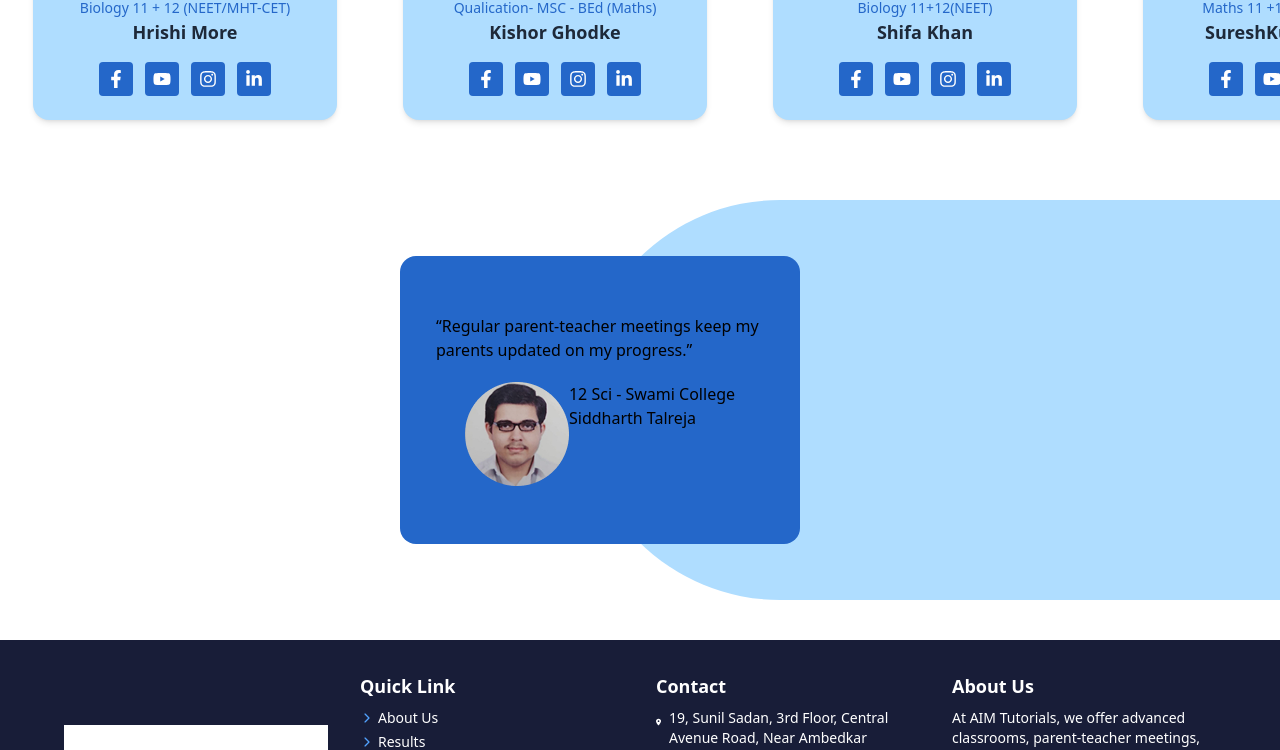
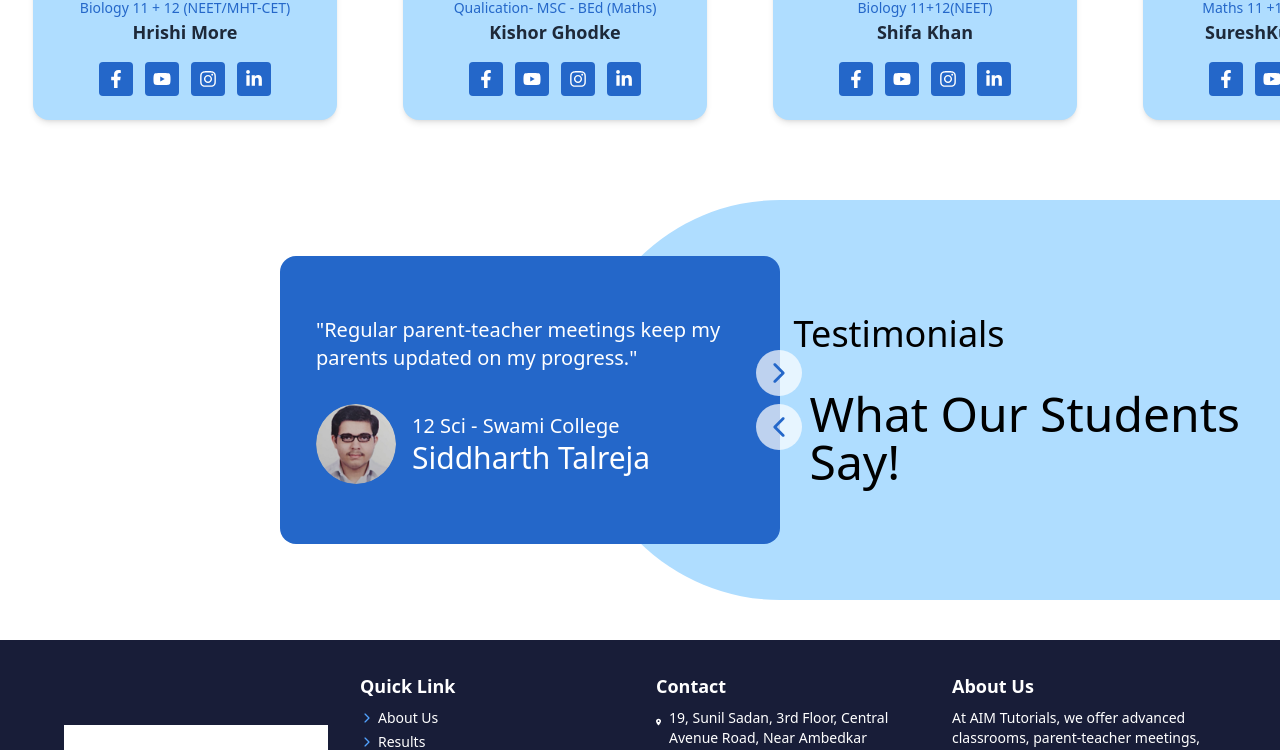
Before and after one commit to Code4Bharat1/AIIMS-Frontend, a Next.js app: page / in a window 1280 px wide. Shown: the part 1691-2441 px from the top of the page. Built offline with nearby package versions, Linux system fonts and the light colour scheme.

Commit message:
Updated Testimonials, WhyChooseUs, GalleryImg, InstructorProfileCard and Home

```diff
--- a/src/app/gallery/page.jsx
+++ b/src/app/gallery/page.jsx
@@ -1,12 +1,14 @@
 import Hero from "@/components/Hero";
 import Navbar from "@/components/layout/Navbar";
 import GalleryImg from "@/components/gallery/GalleryImg";
+import Footer from "@/components/layout/Footer";
 const page = () => {
   return (
     <div>
-        <Navbar/>
-        <Hero heading1="Gallery"/>
-        <GalleryImg/>
+      <Navbar />
+      <Hero heading1="Gallery" />
+      <GalleryImg />
+      <Footer />
     </div>
   );
 }
--- a/src/components/InstructorsProfileCard.jsx
+++ b/src/components/InstructorsProfileCard.jsx
@@ -10,7 +10,7 @@ export default function TeacherCard({ image, name, education, social }) {
   return (
     <div className="w-[300px] sm:w-[320px] md:w-[338px] h-[426px] relative text-center flex flex-col items-center shrink-0">
       {/* Circular Image */}
-      <div className="relative w-[200px] sm:w-[220px] md:w-[240px] h-[200px] sm:h-[220px] md:h-[240px] border-1 border-[#AFDDFF] rounded-full overflow-hidden z-10 transition-transform duration-300 ease-in-out hover:scale-105">
+      <div className="relative w-[200px] sm:w-[220px] md:w-[240px] h-[200px] sm:h-[220px] md:h-[240px] border-2 border-[#AFDDFF] rounded-full overflow-hidden z-10 transition-all duration-500 ease-in-out hover:-translate-y-5 ">
         <Image
           src={image}
           alt={name}
--- a/src/components/Testimonials.jsx
+++ b/src/components/Testimonials.jsx
@@ -1,23 +1,107 @@
 "use client";
 
+import { useState, useEffect } from "react";
+import { IoIosArrowForward, IoIosArrowBack } from "react-icons/io";
+import { motion, AnimatePresence } from "framer-motion";
+
+const testimonialsData = [
+    {
+        imgPath: "/s1.png",
+        name: "Siddharth Talreja",
+        clg: "12 Sci - Swami College",
+        review: "Regular parent-teacher meetings keep my parents updated on my progress.",
+    },
+    {
+        imgPath: "/s2.png",
+        name: "Adnan Khan",
+        clg: "12 Sci - AFAC College",
+        review: "The technologically advanced classrooms make learning so much fun and effective!",
+    },
+    {
+        imgPath: "/s3.png",
+        name: "Shreya Mishra",
+        clg: "12 Sci - Somaiya College",
+        review: "The personal attention I receive here helps me understand everything better.",
+    },
+];
+
 const Testimonials = () => {
+    const [index, setIndex] = useState(0);
+    const current = testimonialsData[index];
+
+    // Auto-rotate testimonials every 5 seconds
+    useEffect(() => {
+        const interval = setInterval(() => {
+            setIndex((prev) => (prev === testimonialsData.length - 1 ? 0 : prev + 1));
+        }, 1500);
+        return () => clearInterval(interval);
+    }, []);
+
+    const prevTestimonial = () => {
+        setIndex((prev) => (prev === 0 ? testimonialsData.length - 1 : prev - 1));
+    };
+
+    const nextTestimonial = () => {
+        setIndex((prev) => (prev === testimonialsData.length - 1 ? 0 : prev + 1));
+    };
+
     return (
         <div className="flex justify-end relative mb-10">
-            {/* Blue rounded div */}
-            <div className="flex bg-[#AFDDFF] h-[400px] w-[700px] rounded-l-full relative z-10"></div>
+            {/* Blue background div */}
+            <div className="flex bg-[#AFDDFF] h-[400px] w-[700px] rounded-l-full relative z-10 items-center justify-between px-10">
+                <div className="flex-1" />
+                <div className="flex flex-col gap-9">
+                    <h1 className="text-4xl">Testimonials</h1>
+                    <p className="text-5xl text-left font-medium ml-4">
+                        What Our Students <br /> Say!
+                    </p>
+                </div>
+            </div>
 
-            {/* Red overlapping div */}
-            <div className="absolute left-[calc(100%-880px)] top-1/2 -translate-y-1/2 w-[400px] h-72 bg-[#2467C9] z-20 rounded-2xl flex flex-col justify-center items-center gap-5 p-9">
-                <div>
-                    “Regular parent-teacher meetings keep my parents updated on my progress.”
-                </div>
-                <div className="flex">
-                    <img src="/s1.png" alt="" />
-                    <div>
-                        <p>12 Sci - Swami College</p>
-                        <p>Siddharth Talreja</p>
-                    </div>
-                </div>
+            {/* Red testimonial card */}
+            <div className="absolute left-[calc(100%-1000px)] top-1/2 -translate-y-1/2 w-[500px] h-72 bg-[#2467C9] z-20 rounded-2xl flex flex-col justify-center items-start gap-8 p-9 text-white overflow-hidden">
+                <AnimatePresence mode="wait">
+                    <motion.div
+                        key={index}
+                        initial={{ opacity: 0 }}
+                        animate={{ opacity: 1 }}
+                        exit={{ opacity: 0 }}
+                        transition={{ duration: 0.5 }}
+                        className="absolute inset-0 p-9 flex flex-col justify-center items-start gap-8"
+                    >
+                        <div className="text-xl text-left">"{current.review}"</div>
+                        <div className="flex items-center justify-between w-full">
+                            {/* Student Info */}
+                            <div className="flex items-center gap-4">
+                                <img
+                                    src={current.imgPath}
+                                    alt={current.name}
+                                    className="h-20 w-20 rounded-full"
+                                />
+                                <div>
+                                    <p className="text-xl font-light">{current.clg}</p>
+                                    <p className="text-3xl">{current.name}</p>
+                                </div>
+                            </div>
+                        </div>
+                    </motion.div>
+                </AnimatePresence>
+            </div>
+
+            {/* Navigation buttons - moved outside the red card */}
+            <div className="absolute left-[calc(100%-1000px+460px)] top-1/2 -translate-y-1/2 z-30 flex flex-col gap-2 ml-4">
+                <button
+                    onClick={prevTestimonial}
+                    className="p-2 bg-white/70 hover:bg-white/90 rounded-full text-[#2467C9] cursor-pointer transition-all duration-300"
+                >
+                    <IoIosArrowForward size={30} />
+                </button>
+                <button
+                    onClick={nextTestimonial}
+                    className="p-2 bg-white/70 hover:bg-white/90 rounded-full text-[#2467C9] cursor-pointer transition-all duration-300"
+                >
+                    <IoIosArrowBack size={30} />
+                </button>
             </div>
         </div>
     );
--- a/src/components/WhyChooseUs.jsx
+++ b/src/components/WhyChooseUs.jsx
@@ -65,7 +65,7 @@ const WhyChooseUs = () => {
         <section className="w-full px-6 md:px-20 py-16 bg-white">
             <div className={`flex ${isMobile ? "flex-col" : "gap-6"}`}>
                 {/* Fixed Why Choose Us Card */}
-                <div className="bg-[#2467C9] text-white rounded-3xl shadow-lg p-8 w-full max-w-[365px] h-[480px] flex flex-col justify-center shrink-0 mb-6 md:mb-0">
+                <div className="bg-[#2467C9] text-white rounded-3xl p-8 w-full max-w-[365px] h-[480px] flex flex-col justify-center shrink-0 mb-6 md:mb-0">
                     <h2 className="text-4xl font-bold mb-4">Why Choose Us?</h2>
                     <p className="text-lg leading-relaxed">
                         Expert faculty with years of experience in NEET & JEE coaching. <br />
@@ -95,7 +95,7 @@ const WhyChooseUs = () => {
                             {whyChooseUs.map((item) => (
                                 <div
                                     key={item.title}
-                                    className="bg-[#AFDDFF] hover:bg-[#2467C9] hover:text-white transition-all duration-500 cursor-pointer text-black rounded-3xl shadow-lg p-8 w-[310px] h-[480px] flex flex-col items-center text-center shrink-0"
+                                    className="bg-[#AFDDFF] hover:bg-[#2467C9] hover:text-white transition-all duration-500 cursor-pointer text-black rounded-3xl p-8 w-[310px] h-[480px] flex flex-col items-center text-center shrink-0"
                                 >
                                     <img
                                         src={item.imgPath}
--- a/src/components/gallery/GalleryImg.jsx
+++ b/src/components/gallery/GalleryImg.jsx
@@ -84,7 +84,7 @@ const GalleryImg = () => {
               <img
                 src={selectedImg}
                 alt="Enlarged"
-                className="rounded-lg shadow-xl max-h-[80vh] max-w-[90vw]"
+                className="shadow-xl w-[600px] h-[600px] max-h-[80vh] max-w-[90vw]"
               />
             </motion.div>
           </motion.div>
```
